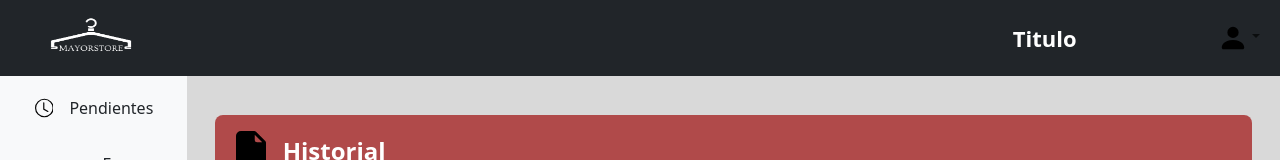
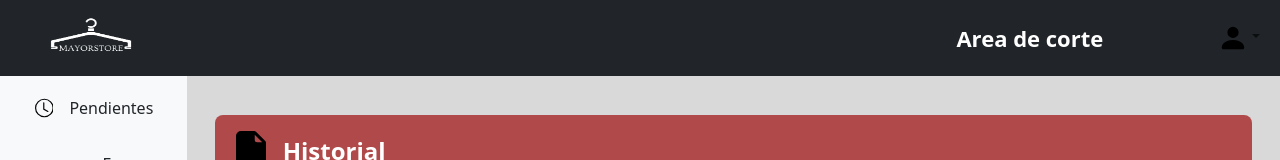
Before and after one commit to aldrichbenny/Proyecto10a, a React (Vite) app in the folder frontend/: page /historialAR in a window 1280 px wide. Shown: the top 160 px of the page. Built offline with nearby package versions, Linux system fonts and the light colour scheme.

Commit message:
poquita modificacion del navbar

```diff
--- a/frontend/src/components/Area/NavbarAR.jsx
+++ b/frontend/src/components/Area/NavbarAR.jsx
@@ -33,7 +33,7 @@ const NavbarAR = () => {
             <Nav.Link href="#"></Nav.Link>
           </Nav>
           <div className='AreaName'>
-            Titulo
+            Area de corte
           </div>
           <Nav>
             <NavDropdown
--- a/frontend/src/css/Navbar.css
+++ b/frontend/src/css/Navbar.css
@@ -14,5 +14,5 @@ img {
 .AreaName{
   font-size: 22px;
   font-weight: bold;
-  margin-right: 100pt;
+  margin-right: 80pt;
 }
```
